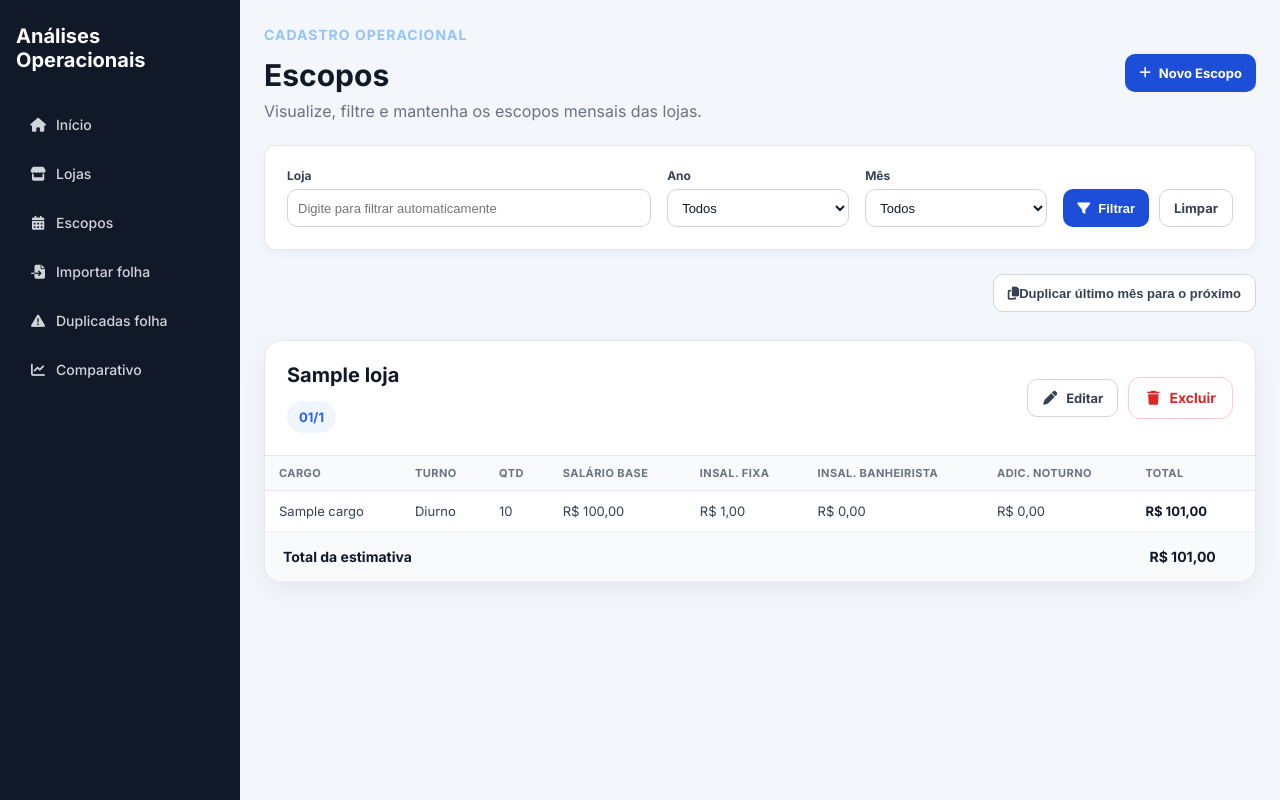
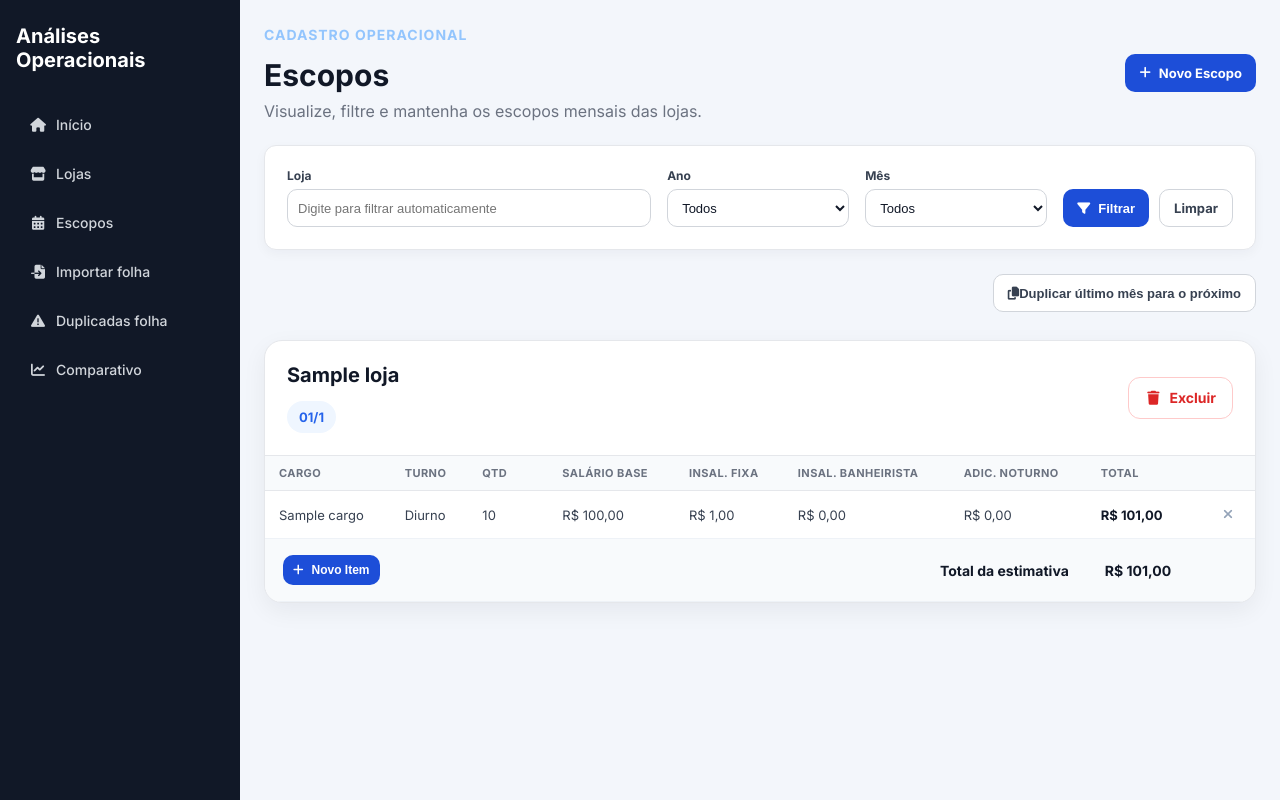
Before and after one commit to guisatoru/analises-operacionais, a Django app: page /escopos/ in a window 1280 px wide. Run offline with Django 5.2, Linux system fonts and the light colour scheme; tables that the repository leaves empty hold one stand-in row (values such as "Sample post").

Commit message:
correção calculo de escopo e edição

```diff
--- a/lojas/static/lojas/css/pages/escopos.css
+++ b/lojas/static/lojas/css/pages/escopos.css
@@ -67,8 +67,70 @@
     font-size: 14px;
 }
 
-.data-table tbody td:last-child,
-.data-table tfoot td:last-child {
+.text-right {
+    text-align: right;
+}
+
+.editable {
+    cursor: pointer;
+    position: relative;
+    transition: background-color 0.2s;
+}
+
+.editable:hover {
+    background-color: #f0f9ff !important;
+}
+
+.editable:hover::after {
+    content: "\f303";
+    font-family: "Font Awesome 6 Free";
+    font-weight: 900;
+    position: absolute;
+    right: 8px;
+    top: 50%;
+    transform: translateY(-50%);
+    font-size: 10px;
+    color: #3b82f6;
+    opacity: 0.6;
+}
+
+.editable input,
+.editable select {
+    width: 100%;
+    padding: 4px 8px;
+    border: 1px solid #3b82f6;
+    border-radius: 4px;
+    font-size: 14px;
+    outline: none;
+    box-shadow: 0 0 0 2px rgba(59, 130, 246, 0.2);
+}
+
+.btn-delete-item {
+    background: none;
+    border: none;
+    color: #94a3b8;
+    cursor: pointer;
+    padding: 4px 8px;
+    transition: color 0.2s;
+}
+
+.btn-delete-item:hover {
+    color: #ef4444;
+}
+
+.actions-cell {
+    text-align: center;
+    width: 40px;
+}
+
+.no-salary {
+    color: #ef4444;
+    font-style: italic;
+    font-size: 12px;
+}
+
+.data-table tbody td:nth-last-child(2),
+.data-table tfoot td:nth-last-child(2) {
     color: #111827;
 
     font-weight: 800;
--- a/lojas/static/lojas/js/escopo_list.js
+++ b/lojas/static/lojas/js/escopo_list.js
@@ -1,34 +1,179 @@
 document.addEventListener("DOMContentLoaded", function () {
-
-    const filterForm =
-        document.querySelector(".escopo-filter-form");
-
-    const searchInput =
-        document.getElementById("id-busca-loja");
-
-    if (!filterForm || !searchInput) {
-        return;
+    // --- Lógica de Filtro (Mantida) ---
+    const filterForm = document.querySelector(".escopo-filter-form");
+    const searchInput = document.getElementById("id-busca-loja");
+    if (filterForm && searchInput) {
+        let typingTimer = null;
+        searchInput.addEventListener("input", function () {
+            clearTimeout(typingTimer);
+            typingTimer = setTimeout(function () {
+                if (searchInput.value.trim().length === 0 || searchInput.value.trim().length >= 2) {
+                    filterForm.submit();
+                }
+            }, 1200);
+        });
     }
 
-    let typingTimer = null;
+    // --- Lógica de Edição Inline ---
+    const cargos = JSON.parse(document.getElementById('cargos-data').textContent);
+    const turnos = JSON.parse(document.getElementById('turnos-data').textContent);
 
-    searchInput.addEventListener("input", function () {
+    function getCookie(name) {
+        let cookieValue = null;
+        if (document.cookie && document.cookie !== '') {
+            const cookies = document.cookie.split(';');
+            for (let i = 0; i < cookies.length; i++) {
+                const cookie = cookies[i].trim();
+                if (cookie.substring(0, name.length + 1) === (name + '=')) {
+                    cookieValue = decodeURIComponent(cookie.substring(name.length + 1));
+                    break;
+                }
+            }
+        }
+        return cookieValue;
+    }
+    const csrftoken = getCookie('csrftoken');
 
-        clearTimeout(typingTimer);
+    document.addEventListener('dblclick', function (e) {
+        const cell = e.target.closest('.editable');
+        if (!cell || cell.querySelector('input') || cell.querySelector('select')) return;
 
-        typingTimer = setTimeout(function () {
+        const field = cell.dataset.field;
+        const value = cell.dataset.value;
+        const itemId = cell.closest('tr').dataset.itemId;
+        const escopoId = cell.closest('.escopo-card').dataset.escopoId;
 
-            if (searchInput.value.trim().length === 0) {
-                filterForm.submit();
+        let input;
+        if (field === 'cargo') {
+            input = document.createElement('select');
+            cargos.forEach(c => {
+                const opt = document.createElement('option');
+                opt.value = c.id;
+                opt.textContent = c.nome;
+                if (c.id == value) opt.selected = true;
+                input.appendChild(opt);
+            });
+        } else if (field === 'turno') {
+            input = document.createElement('select');
+            turnos.forEach(t => {
+                const opt = document.createElement('option');
+                opt.value = t.id;
+                opt.textContent = t.nome;
+                if (t.id == value) opt.selected = true;
+                input.appendChild(opt);
+            });
+        } else {
+            input = document.createElement('input');
+            input.type = 'number';
+            input.value = value;
+            input.style.width = '60px';
+        }
+
+        const originalContent = cell.innerHTML;
+        cell.innerHTML = '';
+        cell.appendChild(input);
+        input.focus();
+
+        function save() {
+            const newValue = input.value;
+            if (newValue == value && itemId) {
+                cell.innerHTML = originalContent;
                 return;
             }
 
-            if (searchInput.value.trim().length >= 2) {
-                filterForm.submit();
+            const data = { id: itemId, escopo_id: escopoId };
+            data[field === 'cargo' ? 'cargo_id' : field] = newValue;
+
+            fetch('/escopos/api/item/save/', {
+                method: 'POST',
+                headers: { 'Content-Type': 'application/json', 'X-CSRFToken': csrftoken },
+                body: JSON.stringify(data)
+            })
+            .then(res => res.json())
+            .then(res => {
+                if (res.success) {
+                    const tr = cell.closest('tr');
+                    tr.dataset.itemId = res.id;
+                    cell.dataset.value = newValue;
+
+                    if (field === 'cargo') cell.textContent = res.cargo_nome;
+                    else if (field === 'turno') cell.textContent = res.turno_display;
+                    else cell.textContent = newValue;
+
+                    // Função auxiliar para formatar moeda
+                    function formatarMoeda(valor) {
+                        return parseFloat(valor).toFixed(2).replace('.', ',');
+                    }
+
+                    // Atualizar valores de cálculo
+                    tr.querySelector('.val-base').textContent = 'R$ ' + formatarMoeda(res.detalhes.base_total);
+                    tr.querySelector('.val-fixa').textContent = 'R$ ' + formatarMoeda(res.detalhes.insal_fixa);
+                    tr.querySelector('.val-ban').textContent = 'R$ ' + formatarMoeda(res.detalhes.insal_ban);
+                    tr.querySelector('.val-adic').textContent = 'R$ ' + formatarMoeda(res.detalhes.adic_not);
+                    tr.querySelector('.val-total').innerHTML = '<strong>R$ ' + formatarMoeda(res.detalhes.total) + '</strong>';
+
+                    // Atualizar total do card
+                    tr.closest('.escopo-card').querySelector('.escopo-total-val').textContent = 'R$ ' + formatarMoeda(res.total_escopo);
+                } else {
+                    alert('Erro ao salvar: ' + res.error);
+                    cell.innerHTML = originalContent;
+                }
+            });
+        }
+
+        input.onblur = save;
+        input.onkeydown = (e) => { if (e.key === 'Enter') save(); if (e.key === 'Escape') cell.innerHTML = originalContent; };
+    });
+
+    // Botão Adicionar Item
+    document.addEventListener('click', function (e) {
+        const btnAdd = e.target.closest('.btn-add-item');
+        if (btnAdd) {
+            const card = btnAdd.closest('.escopo-card');
+            const tbody = card.querySelector('.items-tbody');
+            const emptyRow = tbody.querySelector('.empty-row');
+            if (emptyRow) emptyRow.remove();
+
+            const tr = document.createElement('tr');
+            tr.innerHTML = `
+                <td class="editable" data-field="cargo" data-value="">(Duplo clique)</td>
+                <td class="editable" data-field="turno" data-value="DIURNO">Diurno</td>
+                <td class="editable" data-field="quantidade" data-value="1">1</td>
+                <td class="val-base">-</td>
+                <td class="val-fixa">-</td>
+                <td class="val-ban">-</td>
+                <td class="val-adic">-</td>
+                <td class="val-total"><strong>-</strong></td>
+                <td class="actions-cell">
+                    <button class="btn-delete-item" title="Remover item"><i class="fa-solid fa-xmark"></i></button>
+                </td>
+            `;
+            tbody.appendChild(tr);
+        }
+
+        const btnDel = e.target.closest('.btn-delete-item');
+        if (btnDel) {
+            const tr = btnDel.closest('tr');
+            const itemId = tr.dataset.itemId;
+            if (!itemId) {
+                tr.remove();
+                return;
             }
 
-        }, 1200);
+            if (!confirm('Excluir este item do escopo?')) return;
 
+            fetch(`/escopos/api/item/${itemId}/delete/`, {
+                method: 'POST',
+                headers: { 'X-CSRFToken': csrftoken }
+            })
+            .then(res => res.json())
+            .then(res => {
+                if (res.success) {
+                    const card = tr.closest('.escopo-card');
+                    tr.remove();
+                    card.querySelector('.escopo-total-val').textContent = 'R$ ' + res.total_escopo;
+                }
+            });
+        }
     });
-
 });
--- a/lojas/templates/lojas/escopo_list.html
+++ b/lojas/templates/lojas/escopo_list.html
@@ -82,9 +82,13 @@
     </form>
 </section>
 
-<div class="escopo-list">
+<div class="escopo-list" id="escopo-list-container">
+    {# Dados para o JS #}
+    <script id="cargos-data" type="application/json">{{ cargos_json|safe }}</script>
+    <script id="turnos-data" type="application/json">{{ turnos_json|safe }}</script>
+
     {% for bloco in escopos_com_estimativa %}
-        <article class="escopo-card">
+        <article class="escopo-card" data-escopo-id="{{ bloco.escopo.pk }}">
             <header class="escopo-card-header">
                 <div>
                     <h2>{{ bloco.escopo.loja.nome_referencia }}</h2>
@@ -94,11 +98,6 @@
                 </div>
 
                 <div class="detail-actions">
-                    <a class="secondary-action-button" href="{% url 'editar_escopo' bloco.escopo.pk %}">
-                        <i class="fa-solid fa-pen"></i>
-                        Editar
-                    </a>
-
                     <a class="danger-action-button" href="{% url 'excluir_escopo' bloco.escopo.pk %}">
                         <i class="fa-solid fa-trash"></i>
                         Excluir
@@ -107,41 +106,47 @@
             </header>
 
             <div class="table-wrapper">
-                <table class="data-table">
+                <table class="data-table escopo-items-table">
                     <thead>
                         <tr>
                             <th>Cargo</th>
                             <th>Turno</th>
-                            <th>Qtd</th>
+                            <th style="width: 80px;">Qtd</th>
                             <th>Salário base</th>
                             <th>Insal. Fixa</th>
                             <th>Insal. Banheirista</th>
                             <th>Adic. Noturno</th>
                             <th>Total</th>
+                            <th style="width: 40px;"></th>
                         </tr>
                     </thead>
 
-                    <tbody>
+                    <tbody class="items-tbody">
                         {% for linha in bloco.itens_com_estimativa %}
-                            <tr>
-                                <td>{{ linha.item.cargo.nome }}</td>
-                                <td>{{ linha.item.get_turno_display }}</td>
-                                <td>{{ linha.item.quantidade }}</td>
+                            <tr data-item-id="{{ linha.item.pk }}">
+                                <td class="editable" data-field="cargo" data-value="{{ linha.item.cargo_id }}">{{ linha.item.cargo.nome }}</td>
+                                <td class="editable" data-field="turno" data-value="{{ linha.item.turno }}">{{ linha.item.get_turno_display }}</td>
+                                <td class="editable" data-field="quantidade" data-value="{{ linha.item.quantidade }}">{{ linha.item.quantidade }}</td>
 
                                 {% if linha.detalhamento %}
-                                    <td>R$ {{ linha.detalhamento.base_total|floatformat:2 }}</td>
-                                    <td>R$ {{ linha.detalhamento.insalubridade_fixa_total|floatformat:2 }}</td>
-                                    <td>R$ {{ linha.detalhamento.insalubridade_banheirista_total|floatformat:2 }}</td>
-                                    <td>R$ {{ linha.detalhamento.adicional_noturno_total|floatformat:2 }}</td>
-                                    <td><strong>R$ {{ linha.detalhamento.total|floatformat:2 }}</strong></td>
+                                    <td class="val-base">R$ {{ linha.detalhamento.base_total|floatformat:2 }}</td>
+                                    <td class="val-fixa">R$ {{ linha.detalhamento.insalubridade_fixa_total|floatformat:2 }}</td>
+                                    <td class="val-ban">R$ {{ linha.detalhamento.insalubridade_banheirista_total|floatformat:2 }}</td>
+                                    <td class="val-adic">R$ {{ linha.detalhamento.adicional_noturno_total|floatformat:2 }}</td>
+                                    <td class="val-total"><strong>R$ {{ linha.detalhamento.total|floatformat:2 }}</strong></td>
                                 {% else %}
-                                    <td colspan="5">Sem salário cadastrado para UF/ano/cargo.</td>
+                                    <td colspan="5" class="no-salary">Sem salário cadastrado para UF/ano/cargo.</td>
                                 {% endif %}
+                                <td class="actions-cell">
+                                    <button class="btn-delete-item" title="Remover item">
+                                        <i class="fa-solid fa-xmark"></i>
+                                    </button>
+                                </td>
                             </tr>
                         {% empty %}
-                            <tr>
-                                <td colspan="8" class="empty-table-message">
-                                    Escopo sem itens.
+                            <tr class="empty-row">
+                                <td colspan="9" class="empty-table-message">
+                                    Escopo sem itens. Clique no + para adicionar.
                                 </td>
                             </tr>
                         {% endfor %}
@@ -149,12 +154,18 @@
 
                     <tfoot>
                         <tr>
-                            <td colspan="7">
+                            <td colspan="2">
+                                <button class="btn-add-item primary-action-button" style="padding: 5px 10px; min-height: 30px; font-size: 12px;">
+                                    <i class="fa-solid fa-plus"></i> Novo Item
+                                </button>
+                            </td>
+                            <td colspan="5" class="text-right">
                                 <strong>Total da estimativa</strong>
                             </td>
                             <td>
-                                <strong>R$ {{ bloco.total_estimativa_escopo|floatformat:2 }}</strong>
+                                <strong class="escopo-total-val">R$ {{ bloco.total_estimativa_escopo|floatformat:2 }}</strong>
                             </td>
+                            <td></td>
                         </tr>
                     </tfoot>
                 </table>
--- a/lojas/urls.py
+++ b/lojas/urls.py
@@ -21,8 +21,9 @@ urlpatterns = [
         views.escopo_duplicar_proximo_mes,
         name="escopo_duplicar_proximo_mes",
     ),
-    path("escopos/<int:pk>/editar/", views.escopo_update, name="editar_escopo"),
     path("escopos/<int:pk>/excluir/", views.escopo_delete, name="excluir_escopo"),
+    path("escopos/api/item/save/", views.api_item_escopo_save, name="api_item_escopo_save"),
+    path("escopos/api/item/<int:pk>/delete/", views.api_item_escopo_delete, name="api_item_escopo_delete"),
     path("folhas/importar/", views.folha_import, name="importar_folha"),
     path(
         "folhas/duplicadas/", views.folha_duplicadas_list, name="lista_folha_duplicadas"
--- a/lojas/views/__init__.py
+++ b/lojas/views/__init__.py
@@ -6,11 +6,12 @@ from .common import (
     replicar_do_mes_anterior_se_existir,
 )
 from .escopos import (
+    api_item_escopo_delete,
+    api_item_escopo_save,
     escopo_create,
     escopo_delete,
     escopo_duplicar_proximo_mes,
     escopo_list,
-    escopo_update,
 )
 from .folha_import import folha_import
 from .home import home
@@ -27,12 +28,13 @@ from .comparativo import comparativo_loja
 from .folha_duplicadas import folha_duplicadas_list
 
 __all__ = [
+    "api_item_escopo_delete",
+    "api_item_escopo_save",
     "comparativo_loja",
     "competencia_anterior",
     "escopo_create",
     "escopo_delete",
     "escopo_list",
-    "escopo_update",
     "folha_import",
     "home",
     "parse_int_param",
--- a/lojas/views/escopos.py
+++ b/lojas/views/escopos.py
@@ -13,10 +13,16 @@ from django.urls import reverse
 from django.views.decorators.http import require_POST
 
 from ..forms import EscopoMensalForm, ItemEscopoMensalFormSet
+import json
+from django.http import JsonResponse
+from django.views.decorators.http import require_POST
 from ..models import (
     MESES_CHOICES,
     EscopoMensal,
     Loja,
+    Cargo,
+    ItemEscopoMensal,
+    TURNO_CHOICES,
     escala_insalubridade_fixa_para_escopo,
     montar_caches_salario_para_itens,
 )
@@ -119,8 +125,92 @@ def escopo_list(request):
         "meses_choices": MESES_CHOICES,
         "anos_disponiveis": anos_disponiveis,
         "lojas_para_filtro": Loja.objects.order_by("nome_referencia"),
+        "cargos_json": json.dumps(list(Cargo.objects.all().values("id", "nome"))),
+        "turnos_json": json.dumps([{"id": t[0], "nome": t[1]} for t in TURNO_CHOICES]),
     }
     return render(request, "lojas/escopo_list.html", context)
+
+
+@require_POST
+def api_item_escopo_save(request):
+    """Cria ou atualiza um item de escopo via AJAX."""
+    try:
+        data = json.loads(request.body)
+        item_id = data.get("id")
+        escopo_id = data.get("escopo_id")
+        cargo_id = data.get("cargo_id")
+        turno = data.get("turno")
+        quantidade = data.get("quantidade")
+
+        if item_id:
+            item = get_object_or_404(ItemEscopoMensal, pk=item_id)
+        else:
+            if not escopo_id or not cargo_id or not turno:
+                return JsonResponse({"success": False, "error": "Dados incompletos"}, status=400)
+            item = ItemEscopoMensal(escopo_mensal_id=escopo_id)
+
+        if cargo_id:
+            item.cargo_id = cargo_id
+        if turno:
+            item.turno = turno
+        if quantidade is not None:
+            item.quantidade = int(quantidade)
+
+        item.save()
+
+        # Retornar dados para atualizar a linha
+        escala = escala_insalubridade_fixa_para_escopo(item.escopo_mensal)
+        cache_reg, cache_min = montar_caches_salario_para_itens([item])
+        det = item.get_estimativa_detalhada(cache_reg, cache_min, escala)
+
+        # Calcular novo total do escopo
+        total_escopo = Decimal("0")
+        itens_escopo = list(item.escopo_mensal.itens.all())
+        c_reg, c_min = montar_caches_salario_para_itens(itens_escopo)
+        for i in itens_escopo:
+            d = i.get_estimativa_detalhada(c_reg, c_min, escala)
+            if d:
+                total_escopo += d["total"]
+
+        return JsonResponse(
+            {
+                "success": True,
+                "id": item.id,
+                "cargo_nome": item.cargo.nome,
+                "turno_display": item.get_turno_display(),
+                "detalhes": {
+                    "base_total": str(det["base_total"]) if det else "0.00",
+                    "insal_fixa": str(det["insalubridade_fixa_total"]) if det else "0.00",
+                    "insal_ban": str(det["insalubridade_banheirista_total"]) if det else "0.00",
+                    "adic_not": str(det["adicional_noturno_total"]) if det else "0.00",
+                    "total": str(det["total"]) if det else "0.00",
+                },
+                "total_escopo": str(total_escopo),
+            }
+        )
+    except Exception as e:
+        return JsonResponse({"success": False, "error": str(e)}, status=400)
+
+
+@require_POST
+def api_item_escopo_delete(request, pk):
+    """Exclui um item de escopo via AJAX."""
+    item = get_object_or_404(ItemEscopoMensal, pk=pk)
+    escopo = item.escopo_mensal
+    item.delete()
+
+    # Recalcular total do escopo
+    escala = escala_insalubridade_fixa_para_escopo(escopo)
+    itens_escopo = list(escopo.itens.all())
+    cache_reg, cache_min = montar_caches_salario_para_itens(itens_escopo)
+    total_escopo = Decimal("0")
+    for i in itens_escopo:
+        d = i.get_estimativa_detalhada(cache_reg, cache_min, escala)
+        if d:
+            total_escopo += d["total"]
+
+    return JsonResponse({"success": True, "total_escopo": str(total_escopo)})
+
 
 
 def escopo_create(request):
@@ -169,31 +259,6 @@ def escopo_create(request):
     )
 
 
-def escopo_update(request, pk):
-    """Edita escopo mensal existente."""
-    escopo_mensal = get_object_or_404(EscopoMensal, pk=pk)
-    if request.method == "POST":
-        form = EscopoMensalForm(request.POST, instance=escopo_mensal)
-        formset = ItemEscopoMensalFormSet(request.POST, instance=escopo_mensal)
-        if form.is_valid() and formset.is_valid():
-            form.save()
-            formset.save()
-            messages.success(request, "Escopo mensal atualizado com sucesso.")
-            return redirect("lista_escopos")
-    else:
-        form = EscopoMensalForm(instance=escopo_mensal)
-        formset = ItemEscopoMensalFormSet(instance=escopo_mensal)
-    return render(
-        request,
-        "lojas/escopo_form.html",
-        {
-            "form": form,
-            "formset": formset,
-            "titulo": f"Editar Escopo Mensal #{escopo_mensal.pk}",
-        },
-    )
-
-
 def escopo_delete(request, pk):
     """Remove um escopo mensal (itens somem em cascata) após confirmação."""
     escopo = get_object_or_404(
```
